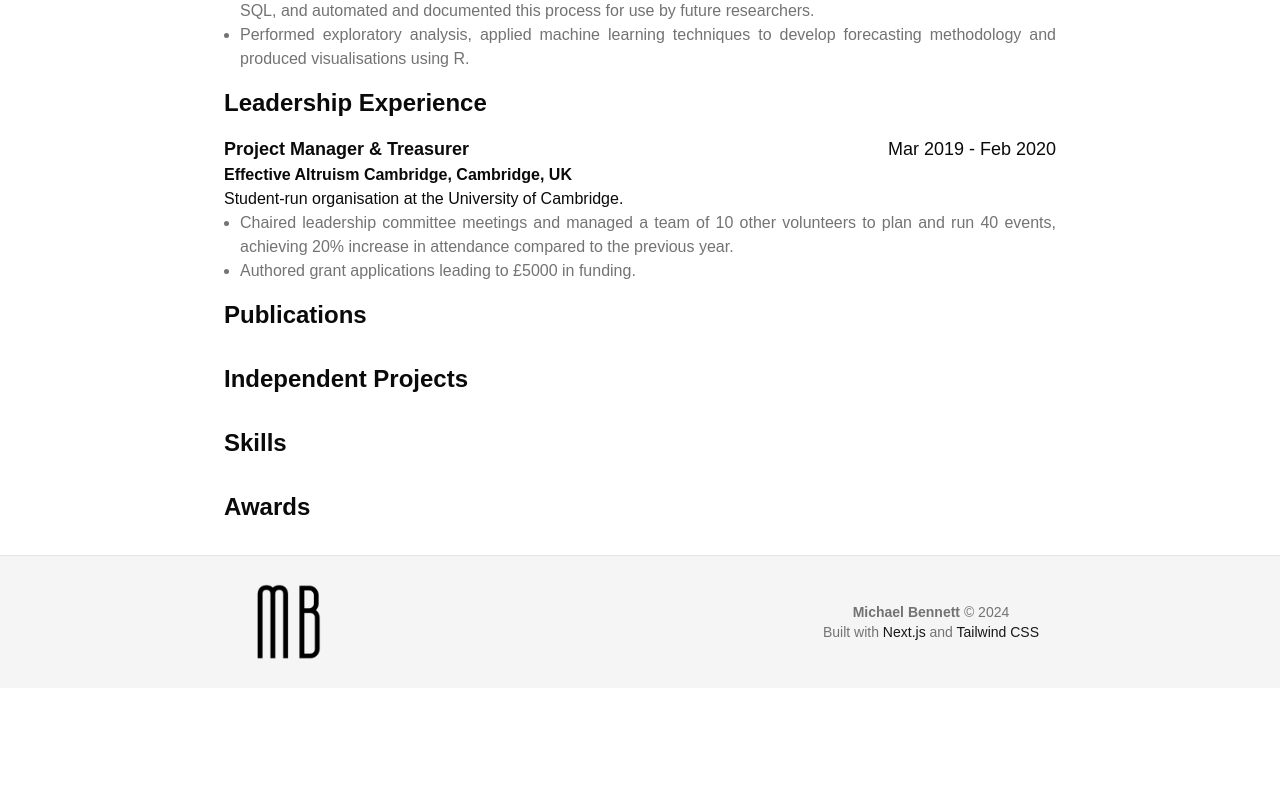
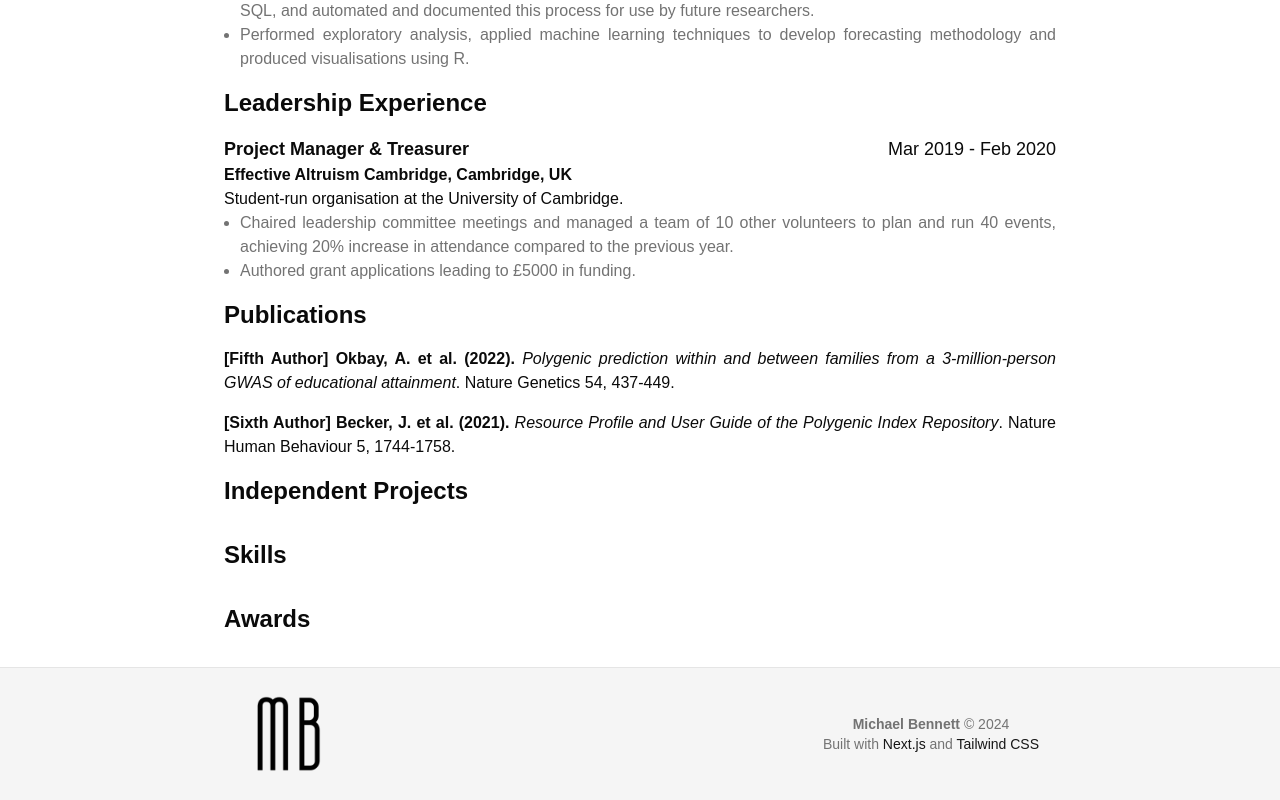
Before and after one commit to michaelbennett99/michaeldabennett.com, a Next.js app: page /cv in a window 1280 px wide. Shown: the part 1458-2258 px from the top of the page. Before the commit the page ends 2146 px from the top, so only its background shows below. Built offline with nearby package versions, Linux system fonts and the light colour scheme.

Commit message:
add publications

```diff
--- a/src/app/cv/page.tsx
+++ b/src/app/cv/page.tsx
@@ -1,9 +1,11 @@
 import Container from "@/components/container";
 import PageHeading from "@/components/page_heading";
+
 import Section from "./_components/section";
 import Card from "./_components/card";
 import EducationCard from "./_components/education_card";
 import ExperienceCard from "./_components/experience_card";
+import PublicationCard from "./_components/publication_card";
 
 export default function CV() {
   return (
@@ -123,7 +125,18 @@ export default function CV() {
             />
           </Section>
           <Section title="Publications">
-            <Card />
+            <PublicationCard
+              title="Polygenic prediction within and between families from a 3-million-person GWAS of educational attainment"
+              year="2022"
+              authorString="[Fifth Author] Okbay, A. et al."
+              journalString="Nature Genetics 54, 437-449"
+            />
+            <PublicationCard
+              title="Resource Profile and User Guide of the Polygenic Index Repository"
+              year="2021"
+              authorString="[Sixth Author] Becker, J. et al."
+              journalString="Nature Human Behaviour 5, 1744-1758"
+            />
           </Section>
           <Section title="Independent Projects">
             <Card />
```
